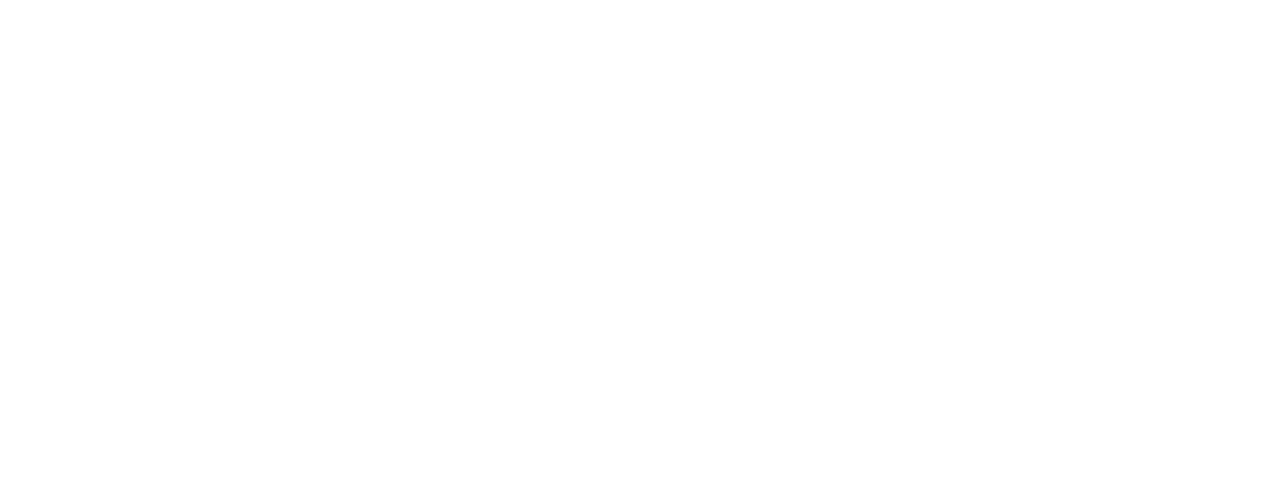
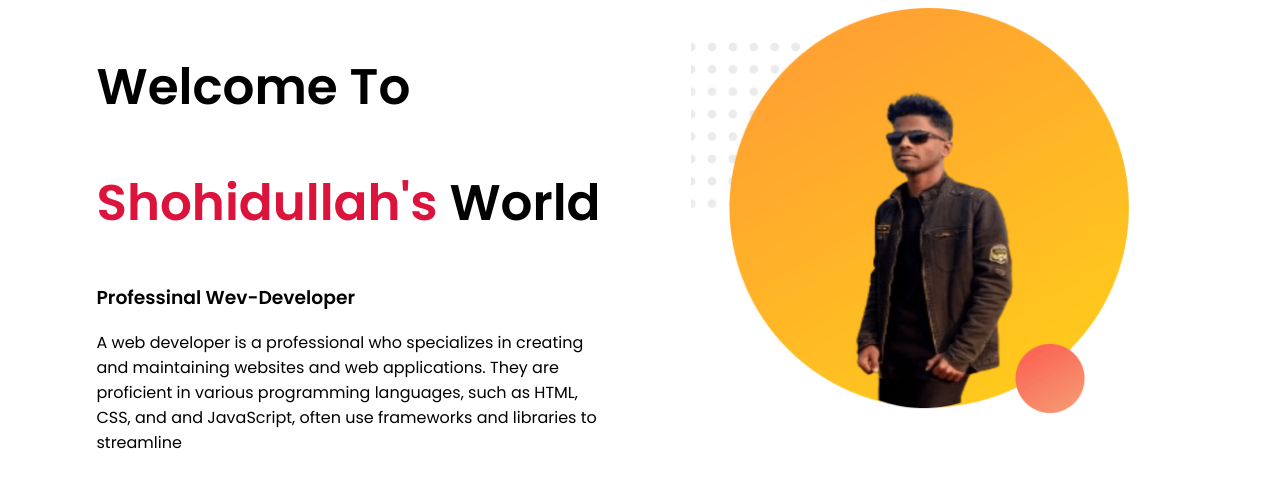
Before and after one commit to shohidullahCSE/my-web-portfolio, a plain HTML site: page index.html in a window 1280 px wide. Drawn offline with Linux system fonts and the light colour scheme.

Commit message:
addded-top-part-of-my-portfoio-website

```diff
--- a/index.html
+++ b/index.html
@@ -3,9 +3,23 @@
 <head>
     <meta charset="UTF-8">
     <meta name="viewport" content="width=device-width, initial-scale=1.0">
-    <title>Document</title>
+    <title>Developer-shohidullah</title>
+    <link rel="stylesheet" href="/style.css">
+    <link href="https://fonts.googleapis.com/css2?family=Poppins:ital,wght@0,400;0,500;0,600;1,300;1,400;1,500;1,600&display=swap" rel="stylesheet">
 </head>
 <body>
+ <section>
+    <div class="half">
+        <h1>Welcome To</h1>
+        <h1><span class="name-style">Shohidullah's</span> World</h1>
+        <h3>Professinal Wev-Developer</h3>
+        <p>A web developer is a professional who specializes in creating and maintaining websites and web applications. They are proficient in various programming languages, such as HTML, CSS, and and JavaScript, often use frameworks and libraries to streamline  </p>
+
+    </div>
+    <div class="half">
+        <img src="/imges/profile1.png" alt="me">
+    </div>
+ </section>
 
 </body>
 </html>
--- a/style.css
+++ b/style.css
@@ -0,0 +1,18 @@
+body{
+    font-family: 'Poppins', sans-serif;
+}
+h1{
+    font-size: 50px;
+}
+.name-style{
+    color: crimson;
+}
+.half{
+    width: 40%;
+    float: left;
+    margin-left: 5%;
+    padding-left: 2%;
+}
+.half img{
+    width: 100%;
+}
```
Also changed, not shown: imges/profile1.png (added).
